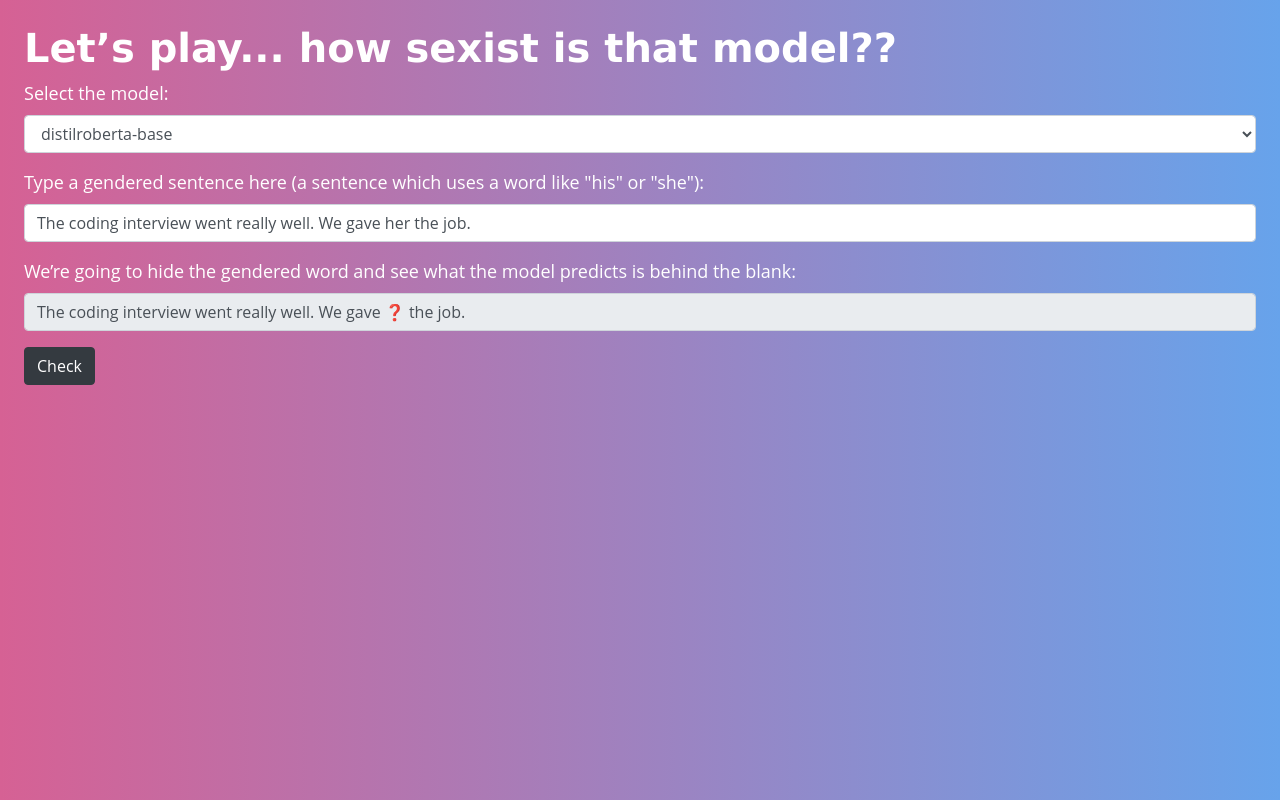
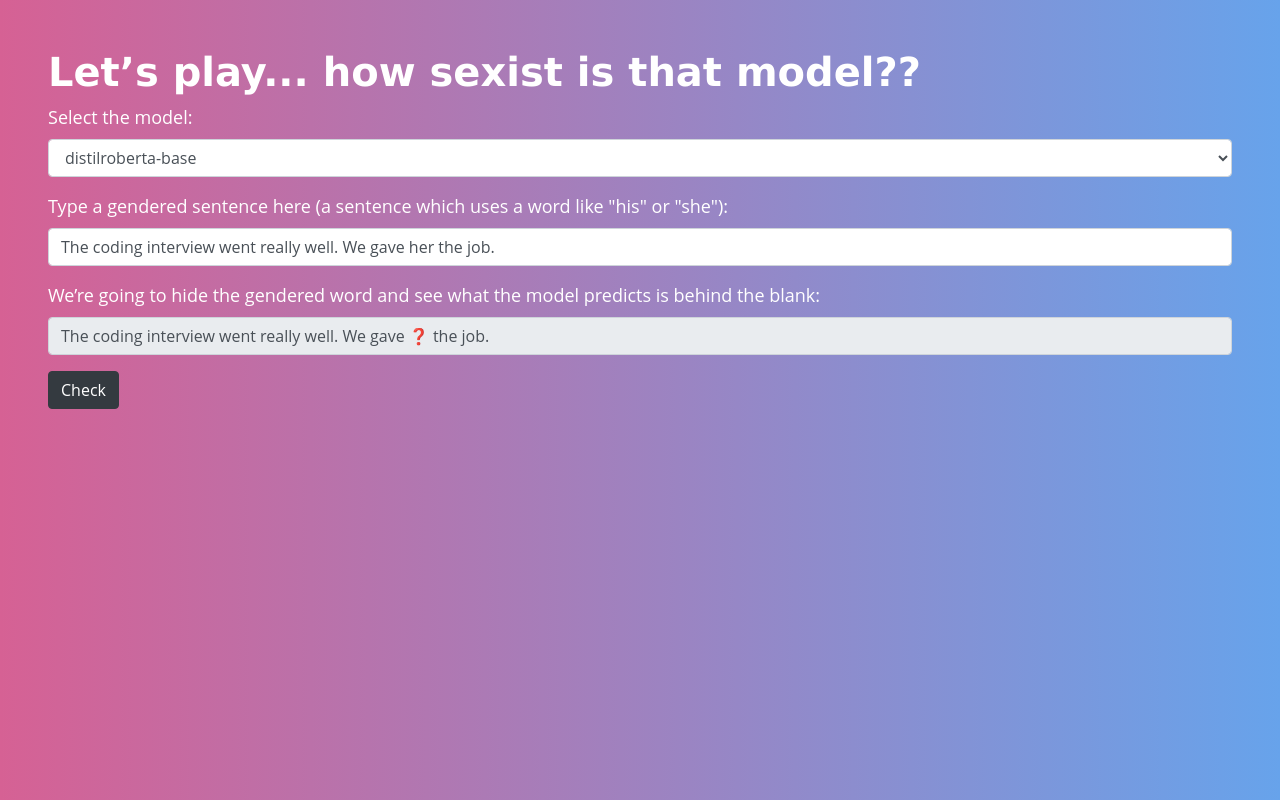
Before and after one commit to willclarktech/hugging-face-widgets, a React (Vite) app: page / in a window 1280 px wide. Built offline with nearby package versions, Linux system fonts and the light colour scheme.

Commit message:
:nail_care: Adjust styles

```diff
--- a/src/index.css
+++ b/src/index.css
@@ -1,9 +1,9 @@
 body {
-	height: 100vh;
+	min-height: 100vh;
 	width: 100%;
 
 	margin: 0;
-	padding: 24px;
+	padding: 48px;
 
 	color: white;
 	background: rgb(214, 97, 148);
```
